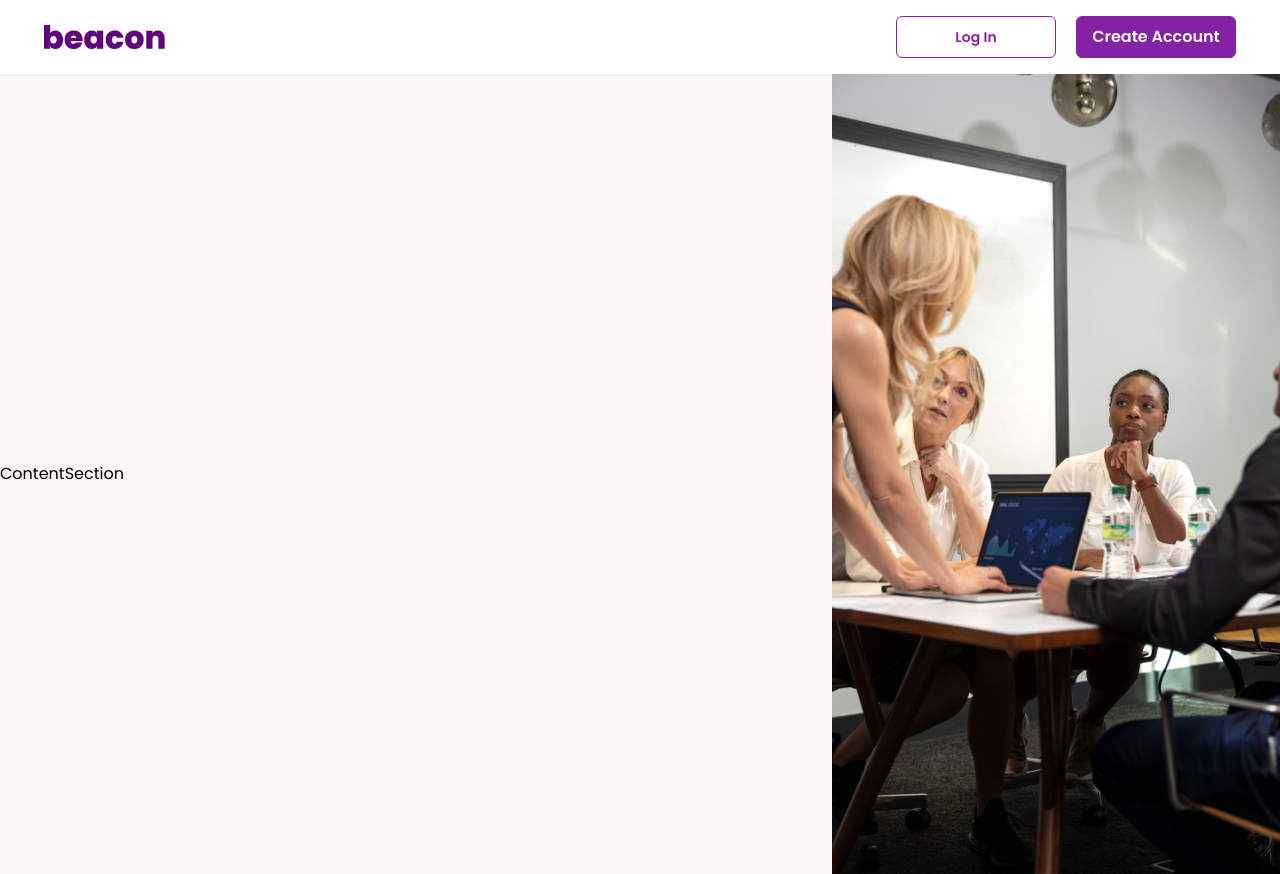
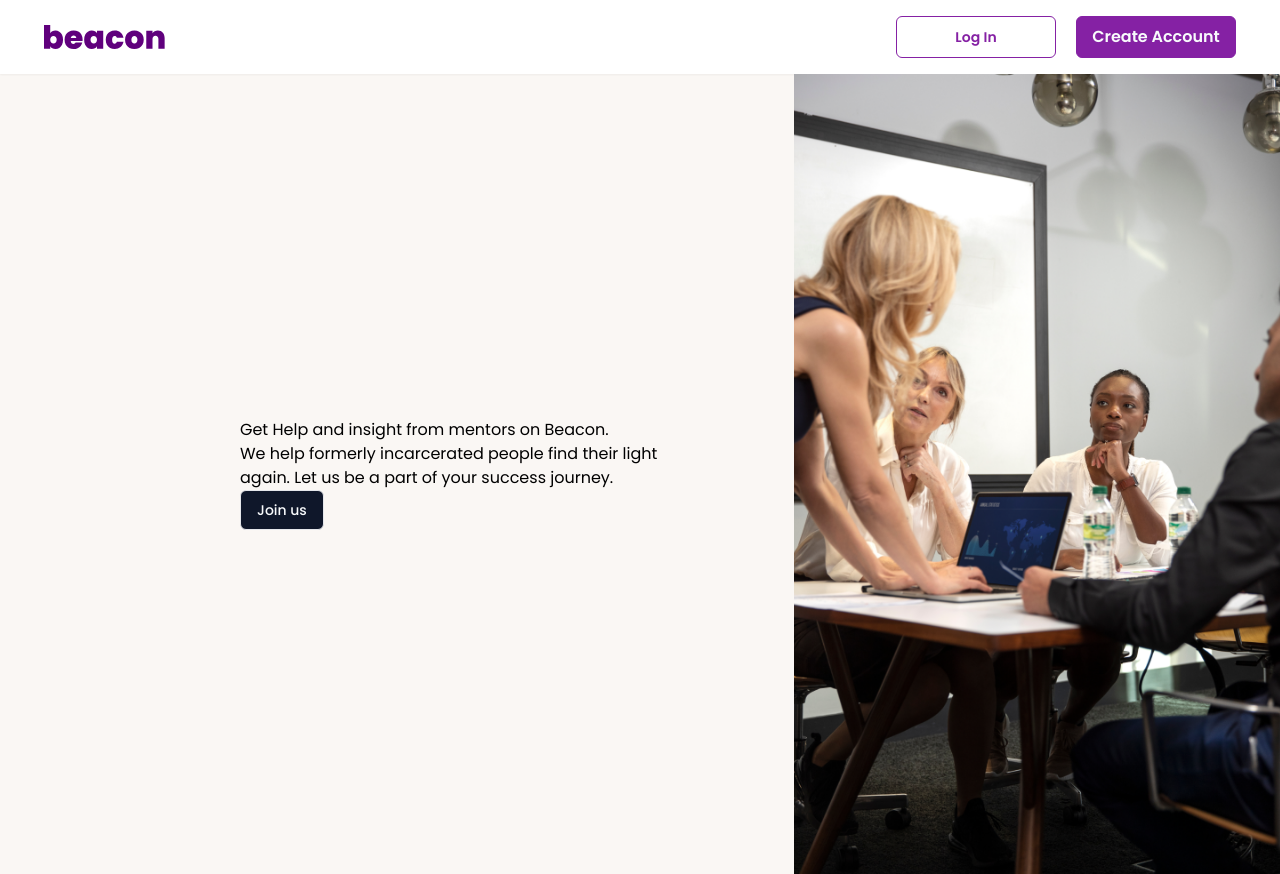
Before and after one commit to CursedAFK/beacon, a Next.js app: page / in a window 1280 px wide. Built offline with nearby package versions, Linux system fonts and the light colour scheme.

Commit message:
moving to linux

```diff
--- a/app/page.tsx
+++ b/app/page.tsx
@@ -13,7 +13,7 @@ export default function Home() {
       <Header isMobile={isMobile} />
 
       <div className='flex flex-col-reverse md:flex-row md:justify-between md:items-center md:h-full'>
-        <ContentSection />
+        <ContentSection isMobile={isMobile} />
 
         <ImageSection isMobile={isMobile} />
       </div>
--- a/components/Home/ContentSection.tsx
+++ b/components/Home/ContentSection.tsx
@@ -1,3 +1,34 @@
-export default function ContentSection() {
-  return <section>ContentSection</section>
+import { AuthType } from '@/app/login/page'
+import Link from 'next/link'
+import { Button } from '../ui/button'
+
+type ContentSectionProps = {
+  isMobile: boolean
 }
+
+export default function ContentSection({ isMobile }: ContentSectionProps) {
+  return (
+    <section className='md:pl-60'>
+      <div className='max-w-md'>
+        <h2>Get Help and insight from mentors on Beacon.</h2>
+
+        <p>
+          We help formerly incarcerated people find their light again. Let us be
+          a part of your success journey.
+        </p>
+
+        <div>
+          <Button asChild className='border'>
+            <Link href={`/login?authType=${AuthType.REGISTER}`}>
+              {isMobile ? 'Create Account' : 'Join us'}
+            </Link>
+          </Button>
+
+          <Button asChild variant='outline' className='md:hidden'>
+            <Link href={`/login?authType=${AuthType.LOGIN}`}>Log in</Link>
+          </Button>
+        </div>
+      </div>
+    </section>
+  )
+}
--- a/components/Home/ImageSection.tsx
+++ b/components/Home/ImageSection.tsx
@@ -6,7 +6,7 @@ type ImageSectionProps = {
 
 export default function ImageSection({ isMobile }: ImageSectionProps) {
   return (
-    <section className='relative md:w-[35vw] h-[45vh] md:h-full'>
+    <section className='relative md:w-[38vw] h-[45vh] md:h-full'>
       <Image
         src={
           isMobile
```
